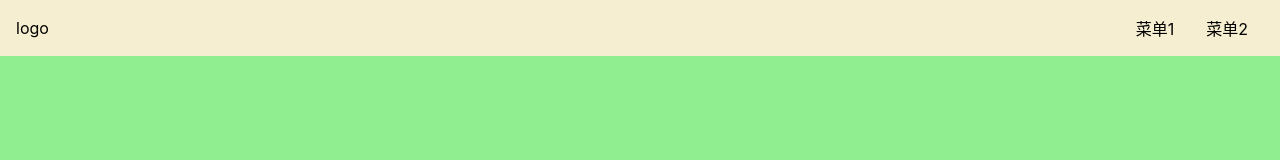
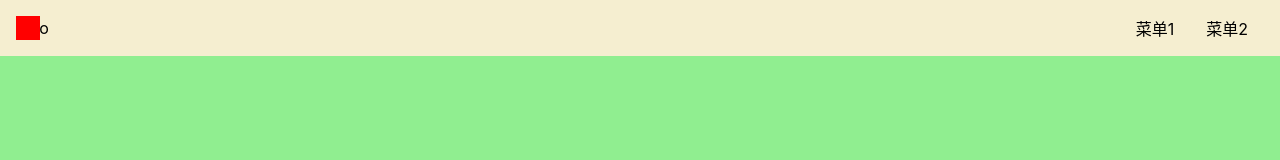
Before and after one commit to AmberWANGDM/diamond-ui, a Vue app: page /#/ in a window 1280 px wide. Shown: the top 160 px of the page. Built offline with nearby package versions, Linux system fonts and the light colour scheme.

Commit message:
添加toggleAside

```diff
--- a/src/components/Topnav.vue
+++ b/src/components/Topnav.vue
@@ -45,6 +45,17 @@ export default {
       margin: 0 1em;
     }
   }
+  > .toggleAside {
+    display: inline-block;
+    width: 24px;
+    height: 24px;
+    background: red;
+    position: absolute;
+    left: 16px;
+    top: 50%;
+    transform: translateY(-50%);
+  }
+
   @media (max-width: 500px) {
     > .menu {
       display: none;
```
